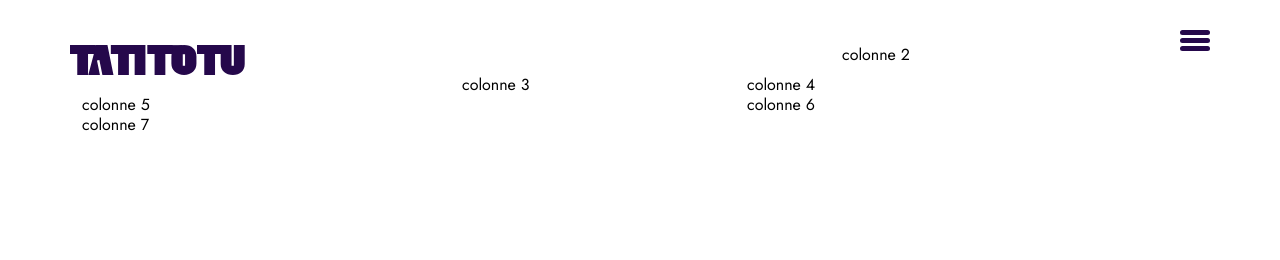
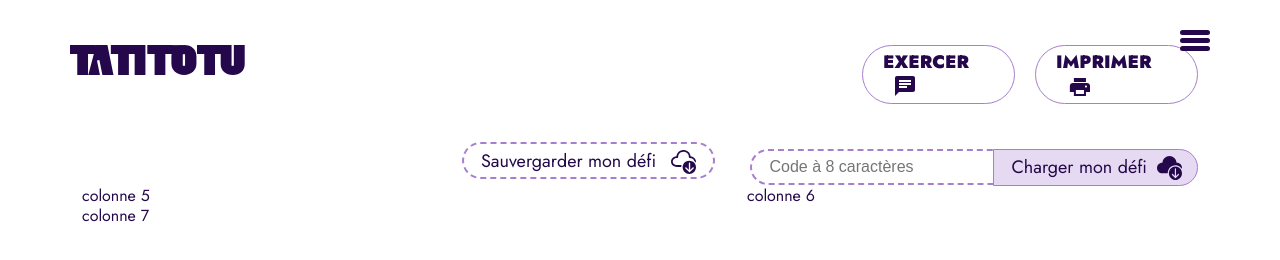
Before and after one commit to anaischassot/tatitotu, a website built with Parcel: page src/index.html in a window 1280 px wide. Built offline with nearby package versions, Linux system fonts and the light colour scheme.

Commit message:
boutons header html/css

```diff
--- a/src/index.html
+++ b/src/index.html
@@ -18,9 +18,21 @@
         <div class="col-2 logo">
           <img src="../img/logo.svg" alt="Logo Tatitotu" />
         </div>
-        <div class="col-4 offset-6">colonne 2</div>
+        <div class="col-4 offset-6 all-choice-button">
+          <div class="choice-button">
+            <a href="#"
+              >exercer
+              <img src="../img/icon-chat.svg" alt="Icone de chat." />
+            </a>
+          </div>
+          <div class="choice-button">
+            <a href="#"
+              >imprimer
+              <img src="../img/icon-print.svg" alt="Icone de chat." />
+            </a>
+          </div>
+        </div>
       </div>
-
       <div class="burger">
         <div></div>
         <div></div>
@@ -74,10 +86,31 @@
           </li>
         </ul>
       </div>
-
-      <div class="row">
-        <div class="col-3 offset-4">colonne 3</div>
-        <div class="col-5">colonne 4</div>
+      <div class="row section-save">
+        <div class="col-3 offset-4">
+          <a href="#" class="save-button">
+            Sauvergarder mon défi
+            <img src="../img/icon-save.svg" alt="Icone de sauvegarde." />
+          </a>
+        </div>
+        <div class="col-5 load-defi-button">
+          <div class="code-button">
+            <input
+              class="code"
+              type="text"
+              id="code"
+              name="code"
+              placeholder="Code à 8 caractères"
+            />
+          </div>
+          <a href="#" class="load-button">
+            Charger mon défi
+            <img
+              src="../img/icon-charge.svg"
+              alt="Icone pour charger le défi."
+            />
+          </a>
+        </div>
       </div>
       <div class="row">
         <div class="col-7">colonne 5</div>
--- a/src/scss/_base.scss
+++ b/src/scss/_base.scss
@@ -25,6 +25,7 @@ body {
   text-rendering: optimizeLegibility;
   font-family: "Jost", sans-serif;
   font-size: 1rem;
+  color: #25084b;
   line-height: 1.25;
   margin-top: 45px;
 }
--- a/src/scss/main.scss
+++ b/src/scss/main.scss
@@ -3,3 +3,5 @@
 @import "modules/menu";
 @import "bootstrap/scss/bootstrap-grid";
 @import "modules/logo";
+@import "modules/choice-button";
+@import "modules/save-button";
--- /dev/null
+++ b/src/scss/modules/_choice-button.scss
@@ -0,0 +1,19 @@
+.choice-button {
+  border: 1px solid #a77fd0;
+  border-radius: 30px;
+  padding: 5px 20px;
+  text-transform: uppercase;
+  font-weight: 900;
+  font-size: 18px;
+  margin-left: 20px;
+}
+
+.all-choice-button {
+  display: flex;
+  flex-direction: row;
+  justify-content: flex-end;
+}
+
+.choice-button img {
+  margin-left: 10px;
+}
--- /dev/null
+++ b/src/scss/modules/_save-button.scss
@@ -0,0 +1,43 @@
+.save-button {
+  border: 2px dashed #a77fd0;
+  border-radius: 40px;
+  padding: 3.5px 17px;
+  font-size: 18px;
+}
+
+.save-button img,
+.load-button img {
+  max-width: 25px;
+  margin-left: 10px;
+}
+
+.code-button input {
+  border: dashed #a77fd0;
+  border-width: 2px 0px 2px 2px;
+  border-radius: 25px 0px 0px 25px;
+  padding: 7px 17px;
+  font-size: 16px;
+  font-weight: 300;
+  display: inline-block;
+}
+
+.load-button {
+  border: 1px solid #a77fd0;
+  background: #e6daf2;
+  border-radius: 0px 25px 25px 0px;
+  padding: 7px 40px 7px 17px;
+  font-size: 18px;
+  display: inline-flex;
+  height: 36.5px;
+  white-space: nowrap;
+  align-items: center;
+}
+
+.load-defi-button {
+  display: flex;
+  justify-content: end;
+}
+
+.section-save {
+  margin-top: 45px;
+}
```
Also changed, not shown: img/add.svg (added), img/icon-charge.svg (added), img/icon-chat.svg (added), img/icon-print.svg (added), img/icon-save.svg (added), 2 other files.
